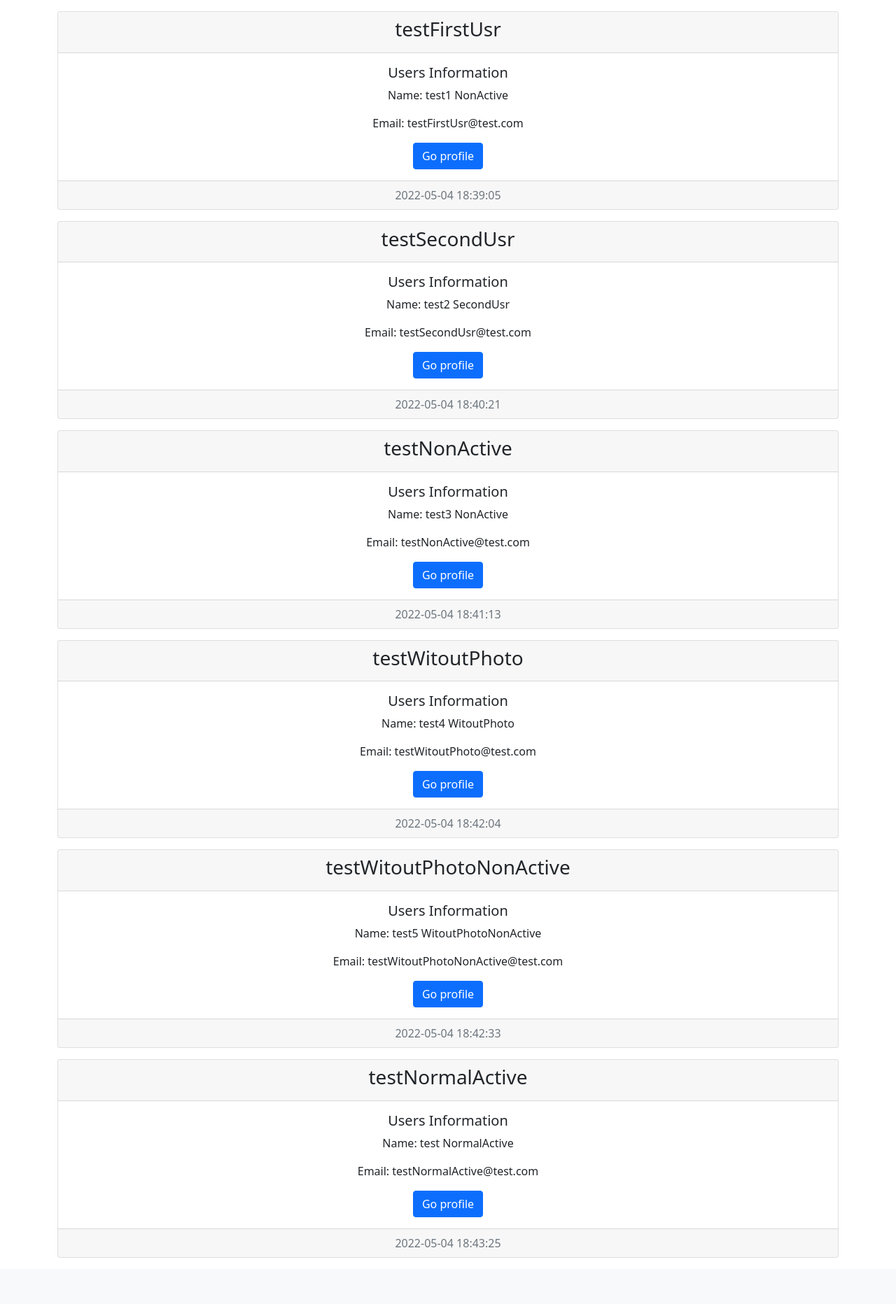
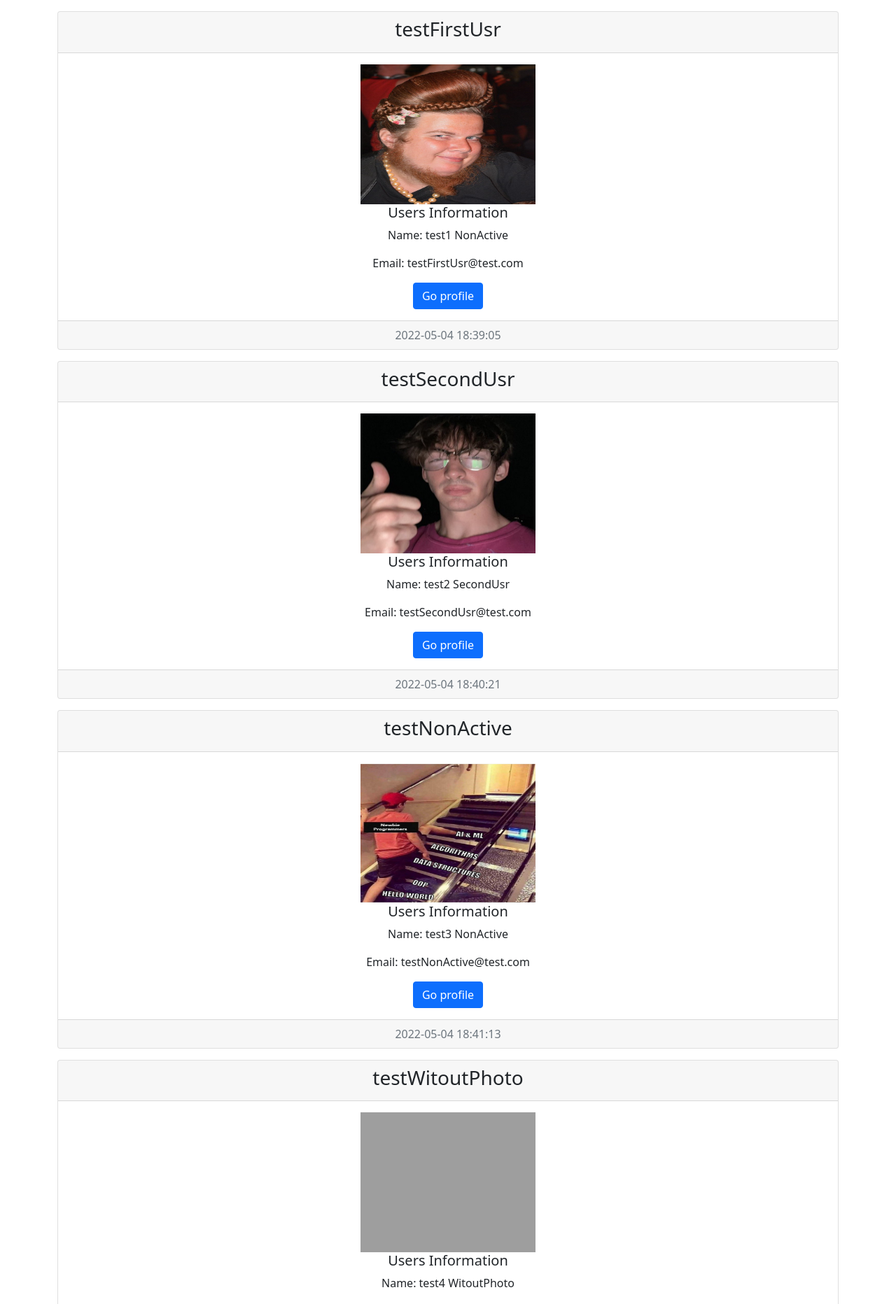
Before and after one commit to VDaniilO/djangoProjects, a Django app: page /mychat/expPage in a window 1280 px wide. Shown: the part 56-1920 px from the top of the page at 70% size. Before the commit the page ends 1854 px from the top, so only its background shows below. Run offline with Django 4.2, Linux system fonts and the light colour scheme; data comes from the database, SQL or seed files in the repository; both versions use the stored data as it was after the commit; some libraries are stand-ins or nearby versions; grey boxes are pictures that could not be loaded.

Commit message:
fix some one thing and add out photo

```diff
--- a/myChat/onlyChat/firstChat/firstChat/settings.py
+++ b/myChat/onlyChat/firstChat/firstChat/settings.py
@@ -10,6 +10,7 @@ For the full list of settings and their values, see
 https://docs.djangoproject.com/en/4.0/ref/settings/
 """
 
+import os
 from pathlib import Path
 
 # Build paths inside the project like this: BASE_DIR / 'subdir'.
@@ -118,6 +119,9 @@ USE_TZ = True
 
 STATIC_URL = 'static/'
 
+MEDIA_ROOT = os.path.join(BASE_DIR, 'media')
+MEDIA_URL = '/media/'
+
 # Default primary key field type
 # https://docs.djangoproject.com/en/4.0/ref/settings/#default-auto-field
 
--- a/myChat/onlyChat/firstChat/mainPage/templates/mainPage/expPage.html
+++ b/myChat/onlyChat/firstChat/mainPage/templates/mainPage/expPage.html
@@ -36,10 +36,19 @@
                 <h3> {{ item.login }} </h3>
               </div>
               <div class="card-body">
-                <h5 class="card-title">Users Information</h5>
-                <p class="card-text"> Name: {{ item.firstName }} {{ item.lastName }}</p>
-                <p class="card-text"> Email: {{ item.email }}</p>
-                <a href="#" class="btn btn-primary">Go profile</a>
+                <div class="media">
+                  {% if item.photo %}
+                    <img src=" {{ item.photo.url }} " alt="" width = "250" height="200">
+                  {% else %}
+                    <img src="https://picsum.photos/id/237/250/200" alt="">
+                  {% endif %}
+                  <div class="media-body">
+                    <h5 class="card-title">Users Information</h5>
+                    <p class="card-text"> Name: {{ item.firstName }} {{ item.lastName }}</p>
+                    <p class="card-text"> Email: {{ item.email }}</p>
+                    <a href="#" class="btn btn-primary">Go profile</a>
+                  </div>
+                </div>
               </div>
               <div class="card-footer text-muted">
                 {{ item.created_at|date:"Y-m-d H:i:s" }}
```
Also changed, not shown: myChat/onlyChat/firstChat/db.sqlite3, myChat/onlyChat/firstChat/media/photo/2022/05/04/5dd2fa6e-fe8d-469f-959b-46299ced511d.jpg (added), myChat/onlyChat/firstChat/media/photo/2022/05/04/avatars-JFg1itbr6OUMrNvd-MBOoLg-t500x500.jpg (added), myChat/onlyChat/firstChat/media/photo/2022/05/04/download.jpg (added), myChat/onlyChat/firstChat/media/photo/2022/05/04/tumblr_pqvypv2l471xwpovyo1_1280.jpg (added).
